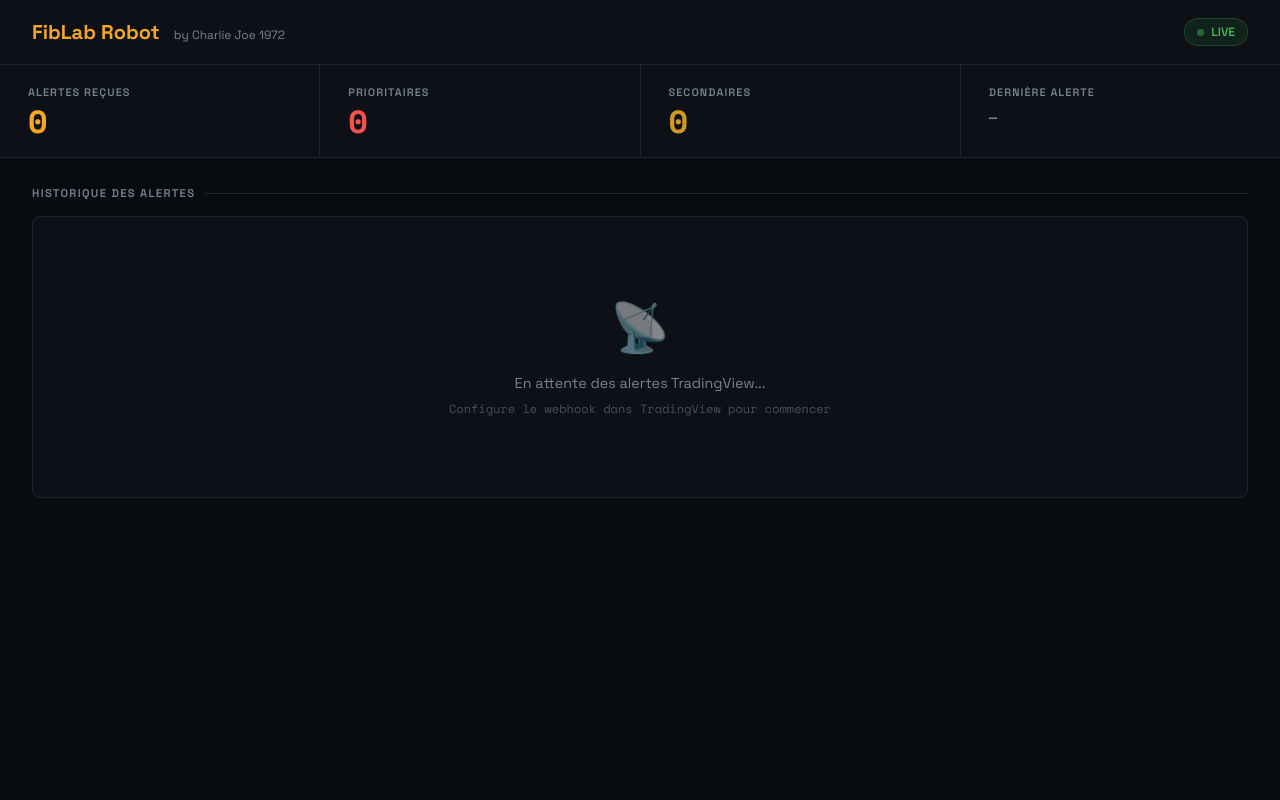
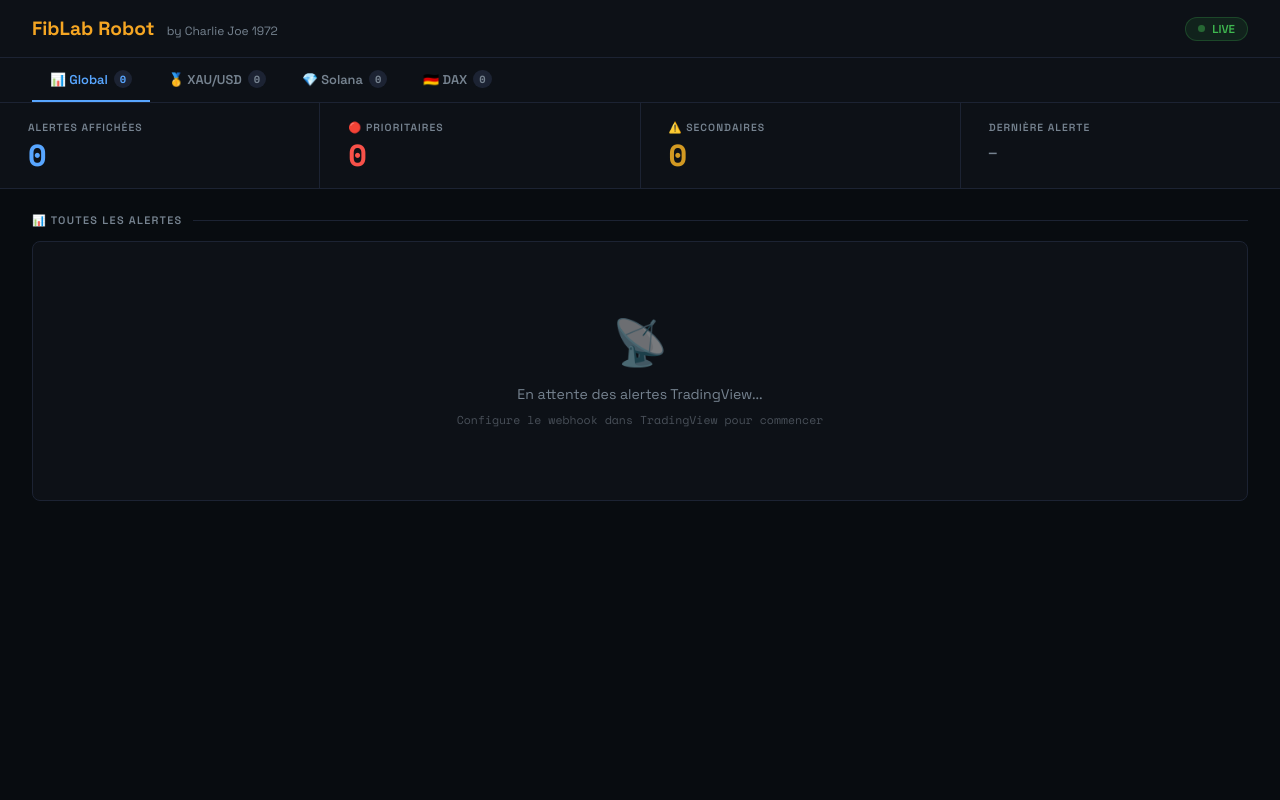
Before and after one commit to cj1972FibLab/fiblab_robot, a Flask app: page / in a window 1280 px wide. Run offline with Flask 3, Linux system fonts and the light colour scheme.

Commit message:
Update dashboard.html

```diff
--- a/templates/dashboard.html
+++ b/templates/dashboard.html
@@ -3,66 +3,91 @@
 <head>
 <meta charset="UTF-8">
 <meta name="viewport" content="width=device-width, initial-scale=1.0">
-<title>FibLab Robot — Dashboard</title>
+<title>FibLab Robot — {{ {'all':'Global','xau':'XAU/USD','solana':'Solana','dax':'DAX'}[page] }}</title>
 <style>
   @import url('https://fonts.googleapis.com/css2?family=Space+Grotesk:wght@400;500;600;700&family=Space+Mono:wght@400;700&display=swap');
-  :root {
-    --bg:#080c10;--card:#0d1117;--border:#1c2333;--border2:#243044;
-    --gold:#f5a623;--gold-dim:#7a5214;--green:#3fb950;--red:#f85149;
-    --orange:#d29922;--blue:#58a6ff;--muted:#484f58;--text:#cdd9e5;
-    --text-dim:#768390;--font:'Space Grotesk',sans-serif;--mono:'Space Mono',monospace;
+  :root{
+    --bg:#080c10;--card:#0d1117;--border:#1c2333;
+    --gold:#f5a623;--green:#3fb950;--red:#f85149;--orange:#d29922;
+    --blue:#58a6ff;--purple:#a78bfa;--muted:#484f58;
+    --text:#cdd9e5;--text-dim:#768390;
+    --font:'Space Grotesk',sans-serif;--mono:'Space Mono',monospace;
   }
   *{margin:0;padding:0;box-sizing:border-box}
   body{background:var(--bg);color:var(--text);font-family:var(--font);min-height:100vh}
-  header{display:flex;align-items:center;justify-content:space-between;padding:18px 32px;background:var(--card);border-bottom:1px solid var(--border)}
-  .logo-main{font-size:1.25rem;font-weight:700;color:var(--gold)}
-  .logo-sub{font-size:0.75rem;color:var(--text-dim);margin-left:10px}
-  .live-badge{display:flex;align-items:center;gap:7px;font-size:0.75rem;font-weight:600;color:var(--green);background:rgba(63,185,80,0.1);border:1px solid rgba(63,185,80,0.25);padding:5px 12px;border-radius:20px}
+
+  /* HEADER */
+  header{display:flex;align-items:center;justify-content:space-between;padding:16px 32px;background:var(--card);border-bottom:1px solid var(--border)}
+  .logo-main{font-size:1.2rem;font-weight:700;color:var(--gold)}
+  .logo-sub{font-size:0.75rem;color:var(--text-dim);margin-left:8px}
+  .live-badge{display:flex;align-items:center;gap:7px;font-size:0.72rem;font-weight:600;color:var(--green);background:rgba(63,185,80,0.1);border:1px solid rgba(63,185,80,0.25);padding:4px 12px;border-radius:20px}
   .live-dot{width:7px;height:7px;border-radius:50%;background:var(--green);animation:blink 1.8s ease-in-out infinite}
   @keyframes blink{0%,100%{opacity:1;box-shadow:0 0 6px var(--green)}50%{opacity:0.3;box-shadow:none}}
+
+  /* NAV */
+  nav{background:var(--card);border-bottom:1px solid var(--border);padding:0 32px;display:flex;gap:0}
+  nav a{display:flex;align-items:center;gap:6px;padding:12px 18px;font-size:0.8rem;font-weight:600;text-decoration:none;color:var(--text-dim);border-bottom:2px solid transparent;transition:all 0.2s;white-space:nowrap}
+  nav a:hover{color:var(--text)}
+  nav a .count{font-size:0.65rem;background:var(--border);padding:1px 6px;border-radius:10px;font-family:var(--mono)}
+  nav a.active-all   {color:var(--blue);  border-bottom-color:var(--blue)}
+  nav a.active-xau   {color:var(--gold);  border-bottom-color:var(--gold)}
+  nav a.active-solana{color:var(--purple);border-bottom-color:var(--purple)}
+  nav a.active-dax   {color:var(--green); border-bottom-color:var(--green)}
+
+  /* STATS */
   .stats{display:grid;grid-template-columns:repeat(4,1fr);gap:1px;background:var(--border);border-bottom:1px solid var(--border)}
-  .stat{background:var(--card);padding:20px 28px}
-  .stat-label{font-size:0.68rem;font-weight:600;text-transform:uppercase;letter-spacing:0.1em;color:var(--text-dim);margin-bottom:6px}
-  .stat-value{font-family:var(--mono);font-size:2rem;font-weight:700;line-height:1}
-  .stat-value.gold{color:var(--gold)}.stat-value.red{color:var(--red)}.stat-value.orange{color:var(--orange)}.stat-value.dim{color:var(--text-dim);font-size:0.85rem;padding-top:6px}
-  .main{padding:28px 32px;max-width:1400px;margin:0 auto}
-  .section-title{font-size:0.7rem;font-weight:600;text-transform:uppercase;letter-spacing:0.12em;color:var(--text-dim);margin-bottom:16px;display:flex;align-items:center;gap:10px}
+  .stat{background:var(--card);padding:18px 28px}
+  .stat-label{font-size:0.65rem;font-weight:600;text-transform:uppercase;letter-spacing:0.1em;color:var(--text-dim);margin-bottom:6px}
+  .stat-value{font-family:var(--mono);font-size:1.9rem;font-weight:700;line-height:1}
+  .v-blue{color:var(--blue)}.v-gold{color:var(--gold)}.v-purple{color:var(--purple)}
+  .v-green{color:var(--green)}.v-red{color:var(--red)}.v-orange{color:var(--orange)}
+  .v-dim{color:var(--text-dim);font-size:0.82rem;padding-top:6px}
+
+  /* MAIN */
+  .main{padding:24px 32px}
+  .section-title{font-size:0.68rem;font-weight:600;text-transform:uppercase;letter-spacing:0.12em;color:var(--text-dim);margin-bottom:14px;display:flex;align-items:center;gap:10px}
   .section-title::after{content:'';flex:1;height:1px;background:var(--border)}
+
+  /* TABLE */
   .table-wrap{background:var(--card);border:1px solid var(--border);border-radius:8px;overflow:hidden}
   table{width:100%;border-collapse:collapse}
   thead tr{background:#0a0f16;border-bottom:1px solid var(--border)}
-  thead th{padding:11px 16px;text-align:left;font-size:0.68rem;font-weight:600;text-transform:uppercase;letter-spacing:0.1em;color:var(--text-dim)}
+  thead th{padding:10px 16px;text-align:left;font-size:0.65rem;font-weight:600;text-transform:uppercase;letter-spacing:0.1em;color:var(--text-dim)}
   tbody tr{border-bottom:1px solid var(--border);transition:background 0.15s}
   tbody tr:last-child{border-bottom:none}
   tbody tr:hover{background:rgba(255,255,255,0.02)}
   tbody tr.prioritaire{border-left:3px solid var(--red)}
-  tbody tr.secondaire{border-left:3px solid var(--orange)}
-  tbody tr.info{border-left:3px solid var(--muted)}
-  td{padding:13px 16px;font-size:0.85rem;vertical-align:middle}
-  .score-pill{display:inline-flex;align-items:center;justify-content:center;width:38px;height:38px;border-radius:50%;font-family:var(--mono);font-weight:700;font-size:1rem}
-  .score-pill.prioritaire{background:rgba(248,81,73,0.15);color:var(--red);border:1px solid rgba(248,81,73,0.3)}
-  .score-pill.secondaire{background:rgba(210,153,34,0.15);color:var(--orange);border:1px solid rgba(210,153,34,0.3)}
-  .score-pill.info{background:rgba(72,79,88,0.2);color:var(--muted);border:1px solid var(--border)}
-  .level-label{font-size:0.62rem;font-weight:700;text-transform:uppercase;letter-spacing:0.08em;margin-top:3px;text-align:center}
+  tbody tr.secondaire {border-left:3px solid var(--orange)}
+  tbody tr.info       {border-left:3px solid var(--muted)}
+  td{padding:12px 16px;font-size:0.83rem;vertical-align:middle}
+
+  .score-pill{display:inline-flex;align-items:center;justify-content:center;width:36px;height:36px;border-radius:50%;font-family:var(--mono);font-weight:700;font-size:0.95rem}
+  .score-pill.prioritaire{background:rgba(248,81,73,0.15); color:var(--red);   border:1px solid rgba(248,81,73,0.3)}
+  .score-pill.secondaire {background:rgba(210,153,34,0.15);color:var(--orange);border:1px solid rgba(210,153,34,0.3)}
+  .score-pill.info       {background:rgba(72,79,88,0.2);   color:var(--muted); border:1px solid var(--border)}
+  .level-label{font-size:0.6rem;font-weight:700;text-transform:uppercase;letter-spacing:0.08em;margin-top:3px;text-align:center}
   .level-label.prioritaire{color:var(--red)}.level-label.secondaire{color:var(--orange)}.level-label.info{color:var(--muted)}
-  .asset-name{font-weight:700;font-size:0.95rem;color:var(--text)}
-  .asset-tf{font-size:0.72rem;color:var(--text-dim);font-family:var(--mono);margin-top:2px}
-  .type-badge{display:inline-block;padding:3px 9px;border-radius:4px;font-size:0.72rem;font-weight:600;background:rgba(88,166,255,0.1);color:var(--blue);border:1px solid rgba(88,166,255,0.2);white-space:nowrap}
-  .price{font-family:var(--mono);font-weight:700;font-size:0.95rem;color:var(--gold)}
-  .side-badge{display:inline-flex;align-items:center;gap:5px;padding:3px 10px;border-radius:4px;font-size:0.72rem;font-weight:700;text-transform:uppercase;letter-spacing:0.05em}
-  .side-badge.support{background:rgba(63,185,80,0.1);color:var(--green);border:1px solid rgba(63,185,80,0.25)}
-  .side-badge.resistance{background:rgba(248,81,73,0.1);color:var(--red);border:1px solid rgba(248,81,73,0.25)}
-  .scope{font-size:0.75rem;font-weight:600}
+
+  .asset-name{font-weight:700;font-size:0.92rem}
+  .asset-tf{font-size:0.7rem;color:var(--text-dim);font-family:var(--mono);margin-top:2px}
+  .type-badge{display:inline-block;padding:2px 8px;border-radius:4px;font-size:0.7rem;font-weight:600;background:rgba(88,166,255,0.1);color:var(--blue);border:1px solid rgba(88,166,255,0.2);white-space:nowrap}
+  .price{font-family:var(--mono);font-weight:700;font-size:0.92rem;color:var(--gold)}
+  .side-badge{display:inline-flex;align-items:center;gap:4px;padding:2px 9px;border-radius:4px;font-size:0.7rem;font-weight:700;text-transform:uppercase}
+  .side-badge.support   {background:rgba(63,185,80,0.1); color:var(--green);border:1px solid rgba(63,185,80,0.25)}
+  .side-badge.resistance{background:rgba(248,81,73,0.1); color:var(--red);  border:1px solid rgba(248,81,73,0.25)}
+  .scope{font-size:0.73rem;font-weight:600}
   .scope.pure{color:var(--gold)}.scope.non-pure{color:var(--muted)}
-  .time{font-family:var(--mono);font-size:0.72rem;color:var(--text-dim)}
-  .empty-state{padding:80px 20px;text-align:center}
-  .empty-state .icon{font-size:3rem;margin-bottom:16px;opacity:0.5}
-  .empty-state p{font-size:0.9rem;color:var(--text-dim)}
-  .empty-state .hint{font-size:0.75rem;color:var(--muted);margin-top:8px;font-family:var(--mono)}
+  .time{font-family:var(--mono);font-size:0.7rem;color:var(--text-dim)}
+
+  .empty-state{padding:72px 20px;text-align:center}
+  .empty-state .icon{font-size:2.8rem;margin-bottom:14px;opacity:0.45}
+  .empty-state p{font-size:0.88rem;color:var(--text-dim)}
+  .empty-state .hint{font-size:0.72rem;color:var(--muted);margin-top:8px;font-family:var(--mono)}
+
   @media(max-width:900px){
     .stats{grid-template-columns:repeat(2,1fr)}
     thead th:nth-child(n+6),td:nth-child(n+6){display:none}
-    header,main{padding:14px 16px}
+    header,nav,.main{padding-left:16px;padding-right:16px}
   }
 </style>
 </head>
@@ -76,27 +101,48 @@
   <div class="live-badge"><div class="live-dot"></div>LIVE</div>
 </header>
 
+<nav>
+  <a href="/" class="{% if page=='all' %}active-all{% endif %}">
+    📊 Global <span class="count">{{ (alerts|length) if page=='all' else (counts.xau + counts.solana + counts.dax) }}</span>
+  </a>
+  <a href="/xau" class="{% if page=='xau' %}active-xau{% endif %}">
+    🥇 XAU/USD <span class="count">{{ counts.xau }}</span>
+  </a>
+  <a href="/solana" class="{% if page=='solana' %}active-solana{% endif %}">
+    💎 Solana <span class="count">{{ counts.solana }}</span>
+  </a>
+  <a href="/dax" class="{% if page=='dax' %}active-dax{% endif %}">
+    🇩🇪 DAX <span class="count">{{ counts.dax }}</span>
+  </a>
+</nav>
+
 <div class="stats">
   <div class="stat">
-    <div class="stat-label">Alertes reçues</div>
-    <div class="stat-value gold">{{ alerts|length }}</div>
+    <div class="stat-label">Alertes affichées</div>
+    <div class="stat-value {% if page=='all' %}v-blue{% elif page=='xau' %}v-gold{% elif page=='solana' %}v-purple{% else %}v-green{% endif %}">{{ alerts|length }}</div>
   </div>
   <div class="stat">
-    <div class="stat-label">Prioritaires</div>
-    <div class="stat-value red">{{ alerts | selectattr('level', 'equalto', 'PRIORITAIRE') | list | length }}</div>
+    <div class="stat-label">🔴 Prioritaires</div>
+    <div class="stat-value v-red">{{ alerts | selectattr('level','equalto','PRIORITAIRE') | list | length }}</div>
   </div>
   <div class="stat">
-    <div class="stat-label">Secondaires</div>
-    <div class="stat-value orange">{{ alerts | selectattr('level', 'equalto', 'SECONDAIRE') | list | length }}</div>
+    <div class="stat-label">⚠️ Secondaires</div>
+    <div class="stat-value v-orange">{{ alerts | selectattr('level','equalto','SECONDAIRE') | list | length }}</div>
   </div>
   <div class="stat">
     <div class="stat-label">Dernière alerte</div>
-    <div class="stat-value dim">{% if alerts %}{{ alerts[0].timestamp[:19].replace('T',' ') }} UTC{% else %}—{% endif %}</div>
+    <div class="stat-value v-dim">{% if alerts %}{{ alerts[0].timestamp[:19].replace('T',' ') }} UTC{% else %}—{% endif %}</div>
   </div>
 </div>
 
 <div class="main">
-  <div class="section-title">Historique des alertes</div>
+  <div class="section-title">
+    {% if page=='xau' %}🥇 Alertes XAU/USD
+    {% elif page=='solana' %}💎 Alertes SOLUSDT.P
+    {% elif page=='dax' %}🇩🇪 Alertes DE30EUR
+    {% else %}📊 Toutes les alertes{% endif %}
+  </div>
+
   <div class="table-wrap">
     {% if alerts %}
     <table>
@@ -143,8 +189,12 @@
     </table>
     {% else %}
     <div class="empty-state">
-      <div class="icon">📡</div>
-      <p>En attente des alertes TradingView...</p>
+      <div class="icon">
+        {% if page=='xau' %}🥇{% elif page=='solana' %}💎{% elif page=='dax' %}🇩🇪{% else %}📡{% endif %}
+      </div>
+      <p>En attente des alertes
+        {% if page=='xau' %}XAU/USD{% elif page=='solana' %}SOLUSDT.P{% elif page=='dax' %}DE30EUR{% else %}TradingView{% endif %}...
+      </p>
       <p class="hint">Configure le webhook dans TradingView pour commencer</p>
     </div>
     {% endif %}
```
